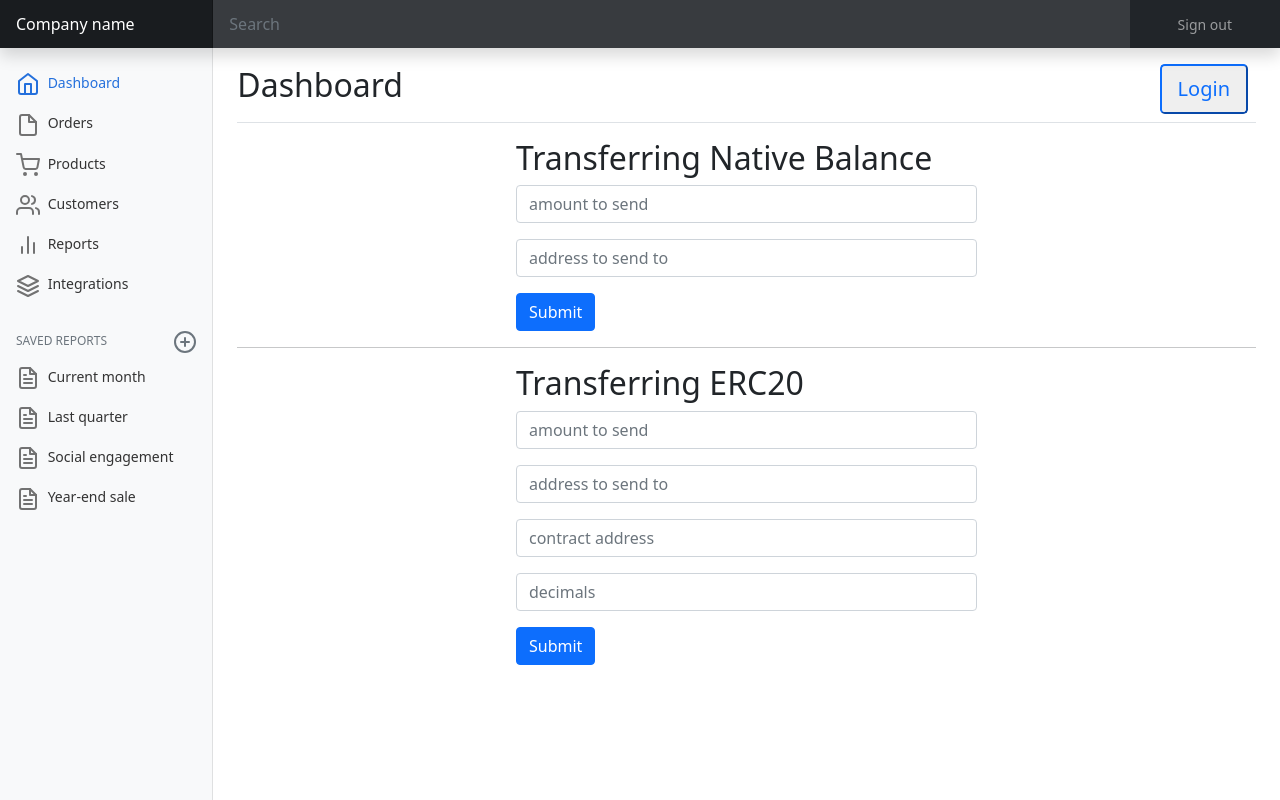
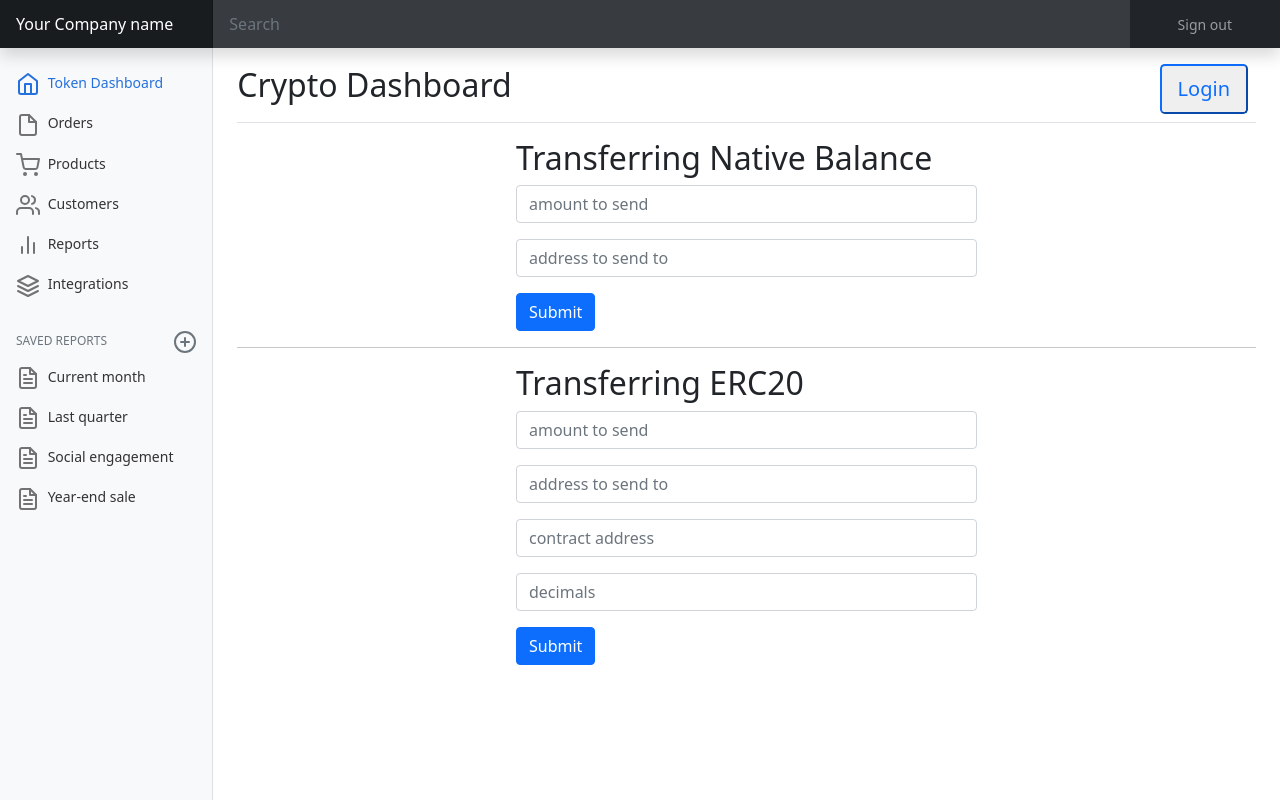
Before and after one commit to gadgetboy27/blockchain_dashboard, a website: page index.html in a window 1280 px wide. Drawn offline with nearby package versions, Linux system fonts and the light colour scheme; a script that the page names is missing.

Commit message:
changes to UI for portfolio

```diff
--- a/index.html
+++ b/index.html
@@ -37,7 +37,7 @@
   <body>
 
 <header class="navbar navbar-dark sticky-top bg-dark flex-md-nowrap p-0 shadow">
-  <a class="navbar-brand col-md-3 col-lg-2 me-0 px-3" href="#">Company name</a>
+  <a class="navbar-brand col-md-3 col-lg-2 me-0 px-3" href="#">Your Company name</a>
   <button class="navbar-toggler position-absolute d-md-none collapsed" type="button" data-bs-toggle="collapse" data-bs-target="#sidebarMenu" aria-controls="sidebarMenu" aria-expanded="false" aria-label="Toggle navigation">
     <span class="navbar-toggler-icon"></span>
   </button>
@@ -57,7 +57,7 @@
           <li class="nav-item">
             <a class="nav-link active" aria-current="page" href="#">
               <span data-feather="home"></span>
-              Dashboard
+              Token Dashboard
             </a>
           </li>
           <li class="nav-item">
@@ -129,7 +129,7 @@
 
     <main class="col-md-9 ms-sm-auto col-lg-10 px-md-4">
       <div class="d-flex justify-content-between flex-wrap flex-md-nowrap align-items-center pt-3 pb-2 mb-3 border-bottom">
-        <h1 class="h2">Dashboard</h1>
+        <h1 class="h2">Crypto Dashboard</h1>
         <div class="btn-toolbar mb-2 mb-md-0">
           <div class="btn-group me-2">
             <button type="button" id="btn-login" class="btn-lg btn-outline-primary">Login</button>
```
